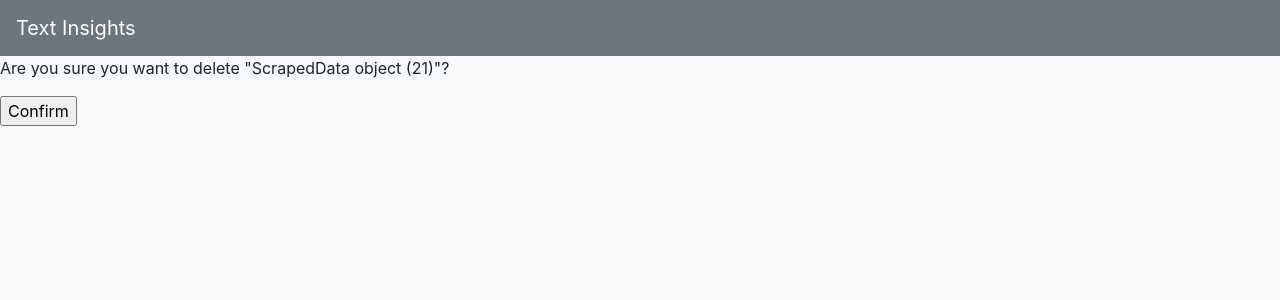
After one commit to rosenmilev/BsWebScrapper, a Django app: page /21/delete/ in a window 1280 px wide. The commit adds this page. Shown: the top 300 px of the page. Run offline with Django 4.2, Linux system fonts and the light colour scheme; data comes from the database, SQL or seed files in the repository; both versions use the stored data as it was after the commit; some libraries are stand-ins or nearby versions.

Commit message:
Add functionality to delete saved by user data

```diff
--- a/scrape/urls.py
+++ b/scrape/urls.py
@@ -2,6 +2,7 @@ from django.contrib import admin
 from django.urls import path
 from django.contrib.auth import views as auth_views
 from . import views
+from .views import DeleteUserSavedData
 
 urlpatterns = [
 	path('', views.index, name='index'),
@@ -10,4 +11,5 @@ urlpatterns = [
 	path('accounts/register/', views.register, name='register'),
 	path('save-data', views.save_data, name='save_data'),
 	path('accounts/profile', views.profile, name='profile'),
+	path('<pk>/delete/', DeleteUserSavedData.as_view(), name='delete'),
 ]
--- a/scrape/views.py
+++ b/scrape/views.py
@@ -3,8 +3,8 @@ from django.contrib.auth.decorators import login_required
 from django.http import HttpResponseRedirect
 from django.shortcuts import render, redirect
 import requests
-from django.urls import reverse
-from django.views.generic import CreateView
+from django.urls import reverse, reverse_lazy
+from django.views.generic import CreateView, DeleteView
 
 from scrape.forms import ScrapeForm, CustomUserCreationForm, SaveDataForm
 from .models import ScrapedData
@@ -113,3 +113,9 @@ def profile(request):
 		'user_data': saved_data
 	}
 	return render(request, 'registration/profile.html', context)
+
+
+class DeleteUserSavedData(DeleteView):
+	model = ScrapedData
+	template_name = 'confirm_delete_data.html'
+	success_url = reverse_lazy('profile')
--- /dev/null
+++ b/templates/confirm_delete_data.html
@@ -0,0 +1,17 @@
+{% extends 'base.html' %}
+{% block content %}
+
+    <form method="post">{% csrf_token %}
+
+
+
+
+<p>Are you sure you want to delete "{{ object }}"?</p>
+
+
+
+
+    <input type="submit" value="Confirm">
+</form>
+
+{% endblock %}
--- a/templates/registration/profile.html
+++ b/templates/registration/profile.html
@@ -34,6 +34,10 @@
                     </p>
                     <p class="card-text">Saved on: {{ data.timestamp }}</p>
                     <button class="btn btn-secondary" onclick="myFunction({{ data.id }})">Copy content</button>
+                    <form method="post" action="{% url 'delete' pk=data.id %}" style="display: inline;">
+                        {% csrf_token %}
+                        <input type="submit" value="Delete" class="btn btn-danger">
+                    </form>
                     <div id="details_{{ data.id }}" style="display: none;">
                     </div>
                 </div>
```
Also changed, not shown: db.sqlite3.
